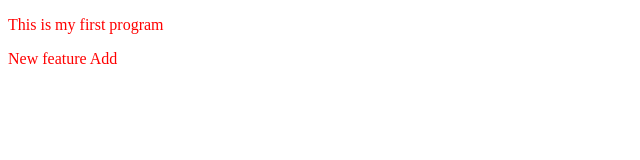
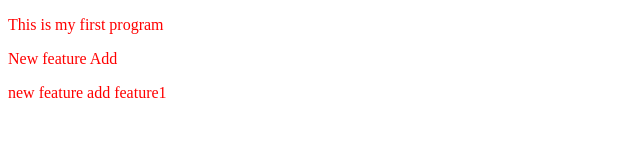
Before and after one commit to Mudassir22227/practice3-demo, a plain HTML site: page index.html in a window 1280 px wide. Shown: the whole page, without its empty margins (0-640 px from the left). Drawn offline with Linux system fonts and the light colour scheme.

Commit message:
add feature 1

```diff
--- a/index.html
+++ b/index.html
@@ -9,5 +9,6 @@
 <body>
     <P>This is my first program</P>
     <P>New feature Add</P>
+    <p> new feature add feature1</p>
 </body>
 </html>
```
